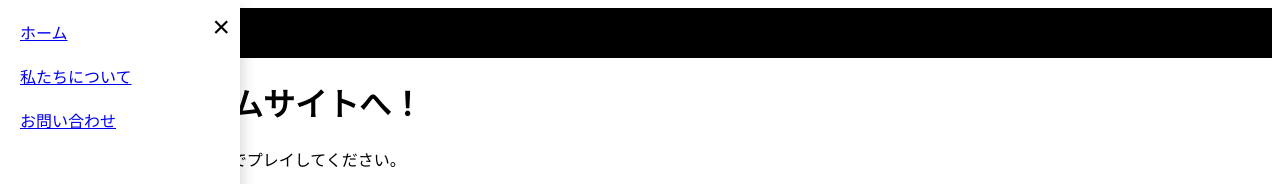
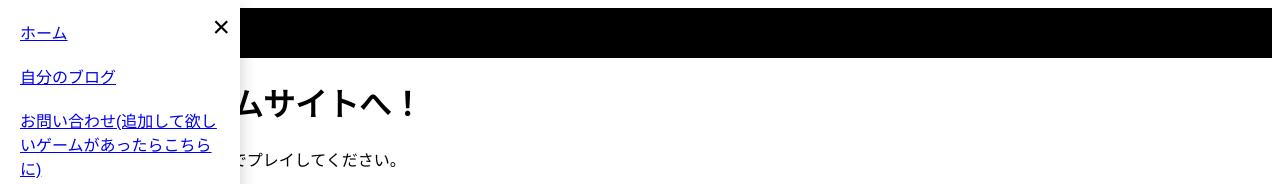
Before and after one commit to zyagaimooisii/zyagariko_L, a plain HTML site: page index.html in a window 1280 px wide. Both pictures are taken after a click on the element 33 px from the left and 33 px from the top of the page. Shown: the top 184 px of the page. Drawn offline with Linux system fonts and the light colour scheme.

Commit message:
Update index.html

```diff
--- a/index.html
+++ b/index.html
@@ -75,9 +75,9 @@
     </div>
     <div class="menu">
         <div class="close-button" onclick="document.querySelector('.menu').style.display='none'">×</div>
-        <a href="home.html">ホーム</a>
-        <a href="about.html">私たちについて</a>
-        <a href="contact.html">お問い合わせ</a>
+        <a href="#">ホーム</a>
+        <a href="https://zyagaimooisii.github.io/my-blog/">自分のブログ</a>
+        <a href="https://m.kuku.lu/f.php?15ba623d09">お問い合わせ(追加して欲しいゲームがあったらこちらに)</a>
     </div>
     <h1>ようこそ、ゲームサイトへ！</h1>
     <p>以下のリンクからゲームを選んでプレイしてください。</p>
```
